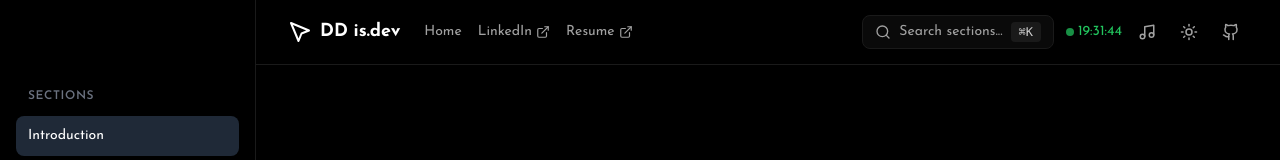
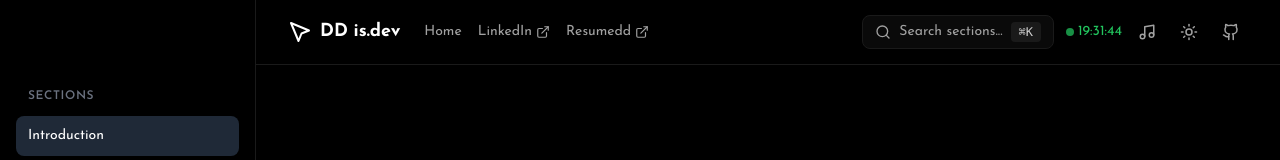
Before and after one commit to dhruval1907/My-Portfolio, a React (Vite) app: page / in a window 1280 px wide. Shown: the top 160 px of the page. Built offline with nearby package versions, Linux system fonts and the light colour scheme.

Commit message:
resume updated

```diff
--- a/src/components/Navbar.jsx
+++ b/src/components/Navbar.jsx
@@ -44,7 +44,7 @@ const Navbar = ({ theme, toggleTheme }) => {
             <div className="flex items-center gap-6">
               <Link to="/" className="flex items-center gap-2">
                 <svg width="24" height="24" viewBox="0 0 24 24" fill="none" className="text-white">
-                  <path d="M3 3L10.5 21L13.5 13.5L21 10.5L3 3Z" stroke="currentColor" strokeWidth="2" strokeLinecap="round" strokeLinejoin="round"/>
+                  <path d="M3 3L10.5 21L13.5 13.5L21 10.5L3 3Z" stroke="currentColor" strokeWidth="2" strokeLinecap="round" strokeLinejoin="round" />
                 </svg>
                 <span className="text-lg font-bold text-white hidden md:block">DD is.dev</span>
               </Link>
@@ -62,12 +62,12 @@ const Navbar = ({ theme, toggleTheme }) => {
                   <ExternalLink size={14} />
                 </a>
                 <a
-                  href="#"
+                  href="/DHRUVAL_RESeME.pdf.pdf"
                   target="_blank"
                   rel="noopener noreferrer"
                   className="flex items-center gap-1 text-gray-soft hover:text-white transition-colors"
                 >
-                  Resume
+                  Resumedd
                   <ExternalLink size={14} />
                 </a>
               </div>
```
